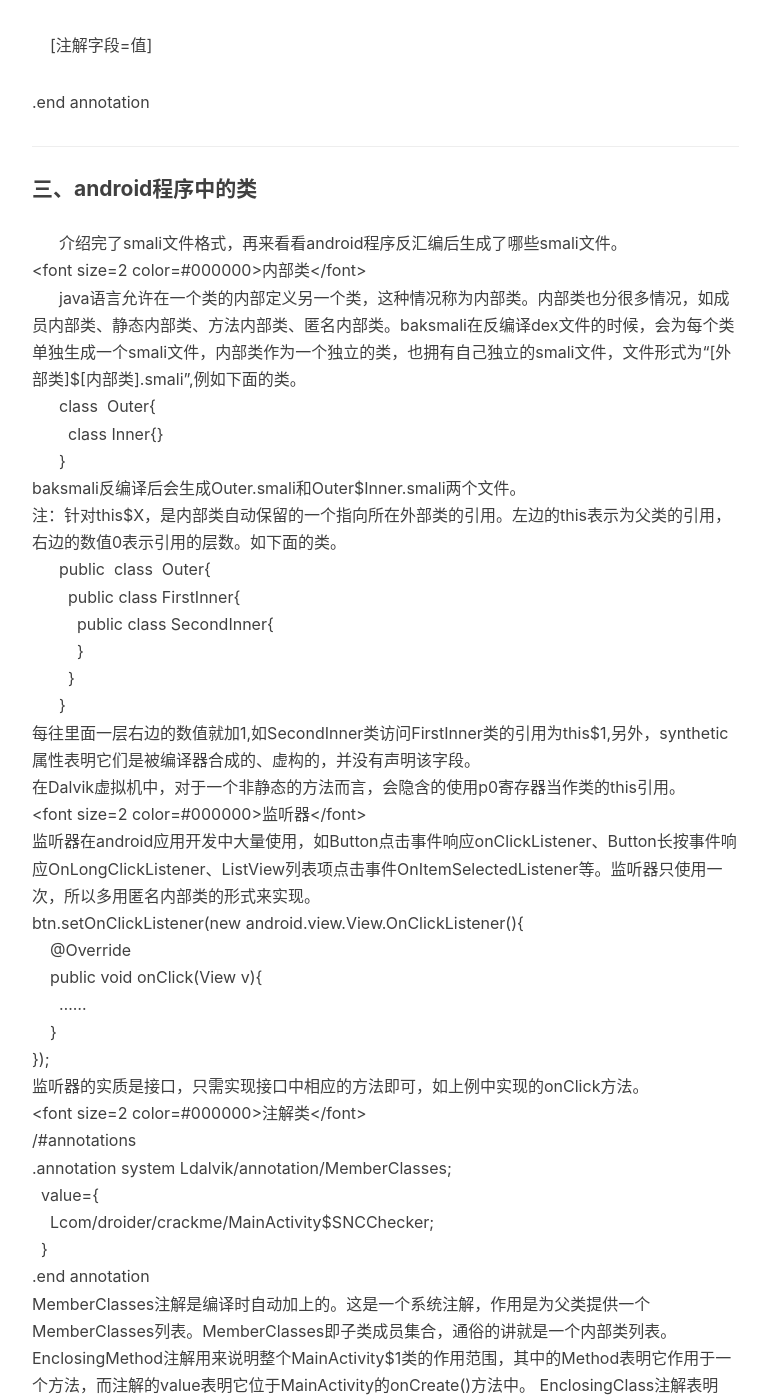
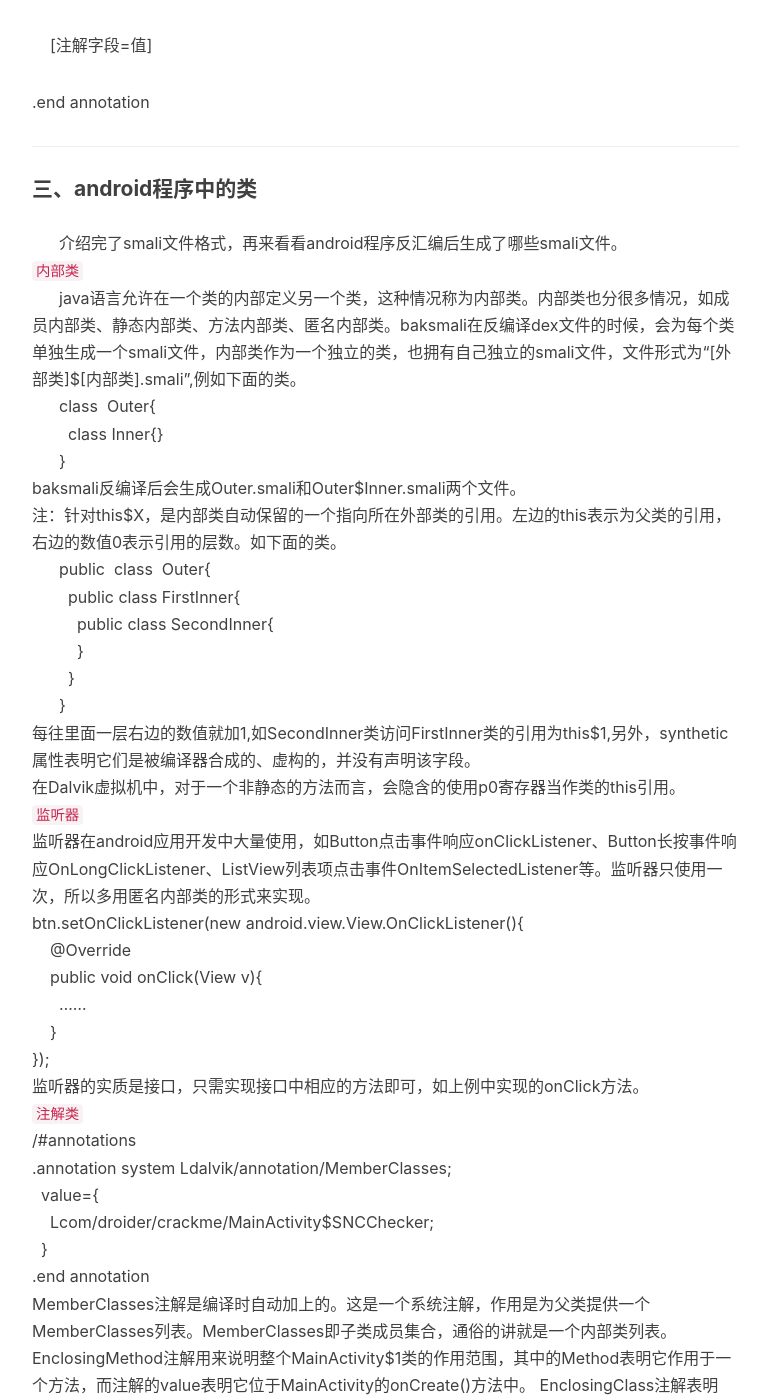
Before and after one commit to yangrz/blog, a Jekyll site: the page built from _posts/2017-01-05-androidSecurity.markdown, in a window 1280 px wide and 1400 px high, scrolled down 2451 px. Shown: the whole window, without its empty margins (233-1000 px from the left). Built offline with Jekyll 4.4.1, drawn with Linux system fonts in a browser that asks for light colours; nearby versions of some CDN libraries; comment, search, counter and statistics services are not loaded.

Commit message:
2017-02-15

```diff
--- a/_posts/2017-01-05-androidSecurity.markdown
+++ b/_posts/2017-01-05-androidSecurity.markdown
@@ -82,7 +82,7 @@ tags:
 
 #### 三、android程序中的类
 &nbsp;&nbsp;&nbsp;&nbsp;&nbsp;&nbsp;介绍完了smali文件格式，再来看看android程序反汇编后生成了哪些smali文件。
-<font size=2 color=#000000>内部类</font>
+`内部类`
 &nbsp;&nbsp;&nbsp;&nbsp;&nbsp;&nbsp;java语言允许在一个类的内部定义另一个类，这种情况称为内部类。内部类也分很多情况，如成员内部类、静态内部类、方法内部类、匿名内部类。baksmali在反编译dex文件的时候，会为每个类单独生成一个smali文件，内部类作为一个独立的类，也拥有自己独立的smali文件，文件形式为“[外部类]$[内部类].smali”,例如下面的类。
 &nbsp;&nbsp;&nbsp;&nbsp;&nbsp;&nbsp;class&nbsp;&nbsp;Outer{
 &nbsp;&nbsp;&nbsp;&nbsp;&nbsp;&nbsp;&nbsp;&nbsp;class Inner{}
@@ -97,7 +97,7 @@ baksmali反编译后会生成Outer.smali和Outer$Inner.smali两个文件。
 &nbsp;&nbsp;&nbsp;&nbsp;&nbsp;&nbsp;}
 每往里面一层右边的数值就加1,如SecondInner类访问FirstInner类的引用为this$1,另外，synthetic属性表明它们是被编译器合成的、虚构的，并没有声明该字段。
 在Dalvik虚拟机中，对于一个非静态的方法而言，会隐含的使用p0寄存器当作类的this引用。
-<font size=2 color=#000000>监听器</font>
+`监听器`
 监听器在android应用开发中大量使用，如Button点击事件响应onClickListener、Button长按事件响应OnLongClickListener、ListView列表项点击事件OnItemSelectedListener等。监听器只使用一次，所以多用匿名内部类的形式来实现。
 btn.setOnClickListener(new android.view.View.OnClickListener(){
 &nbsp;&nbsp;&nbsp;&nbsp;@Override
@@ -106,7 +106,7 @@ btn.setOnClickListener(new android.view.View.OnClickListener(){
 &nbsp;&nbsp;&nbsp;&nbsp;}
 });
 监听器的实质是接口，只需实现接口中相应的方法即可，如上例中实现的onClick方法。
-<font size=2 color=#000000>注解类</font>
+`注解类`
 /#annotations
 .annotation system Ldalvik/annotation/MemberClasses;
 &nbsp;&nbsp;value={
```
